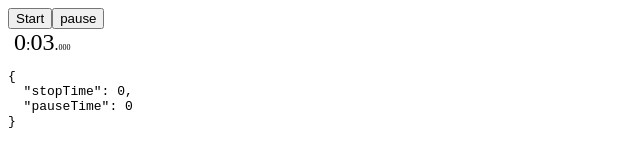
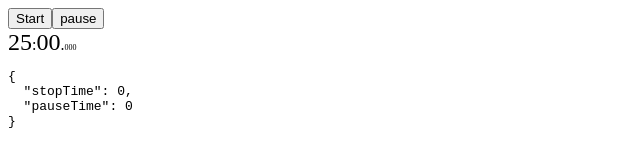
Before and after one commit to tungv/dry-run-pomo, a Next.js app: page / in a window 1280 px wide. Shown: the top 160 px of the page, without its empty margins (0-640 px from the left). Built offline with nearby package versions, Linux system fonts and the light colour scheme.

Commit message:
chore: reset full cycle to 25 min
Signed-off-by: Tung Vu <me@tungv.com>

```diff
--- a/src/pages/index.tsx
+++ b/src/pages/index.tsx
@@ -3,8 +3,8 @@ import CountDown from "../components/CountDown";
 import Duration from "../components/Duration";
 import getDuration from "../components/getDuration";
 
-// const FULL_CYCLE = 25 * 60 * 1000;
-const FULL_CYCLE = 0.05 * 60 * 1000;
+const FULL_CYCLE = 25 * 60 * 1000;
+// const FULL_CYCLE = 0.05 * 60 * 1000;
 
 export default function PomodoroHome() {
   const [stopTime, setStopTime] = useState(0);
```
